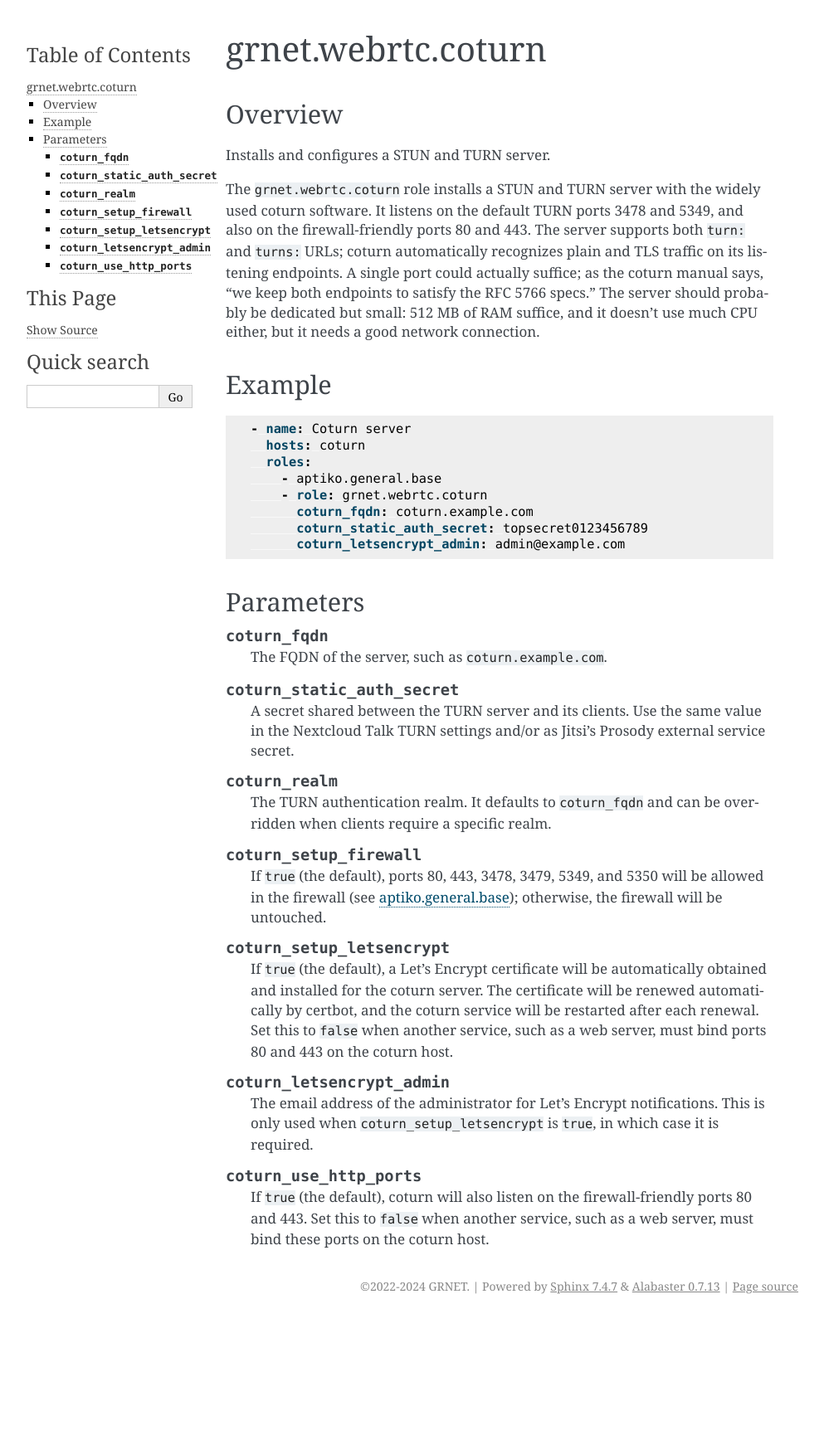
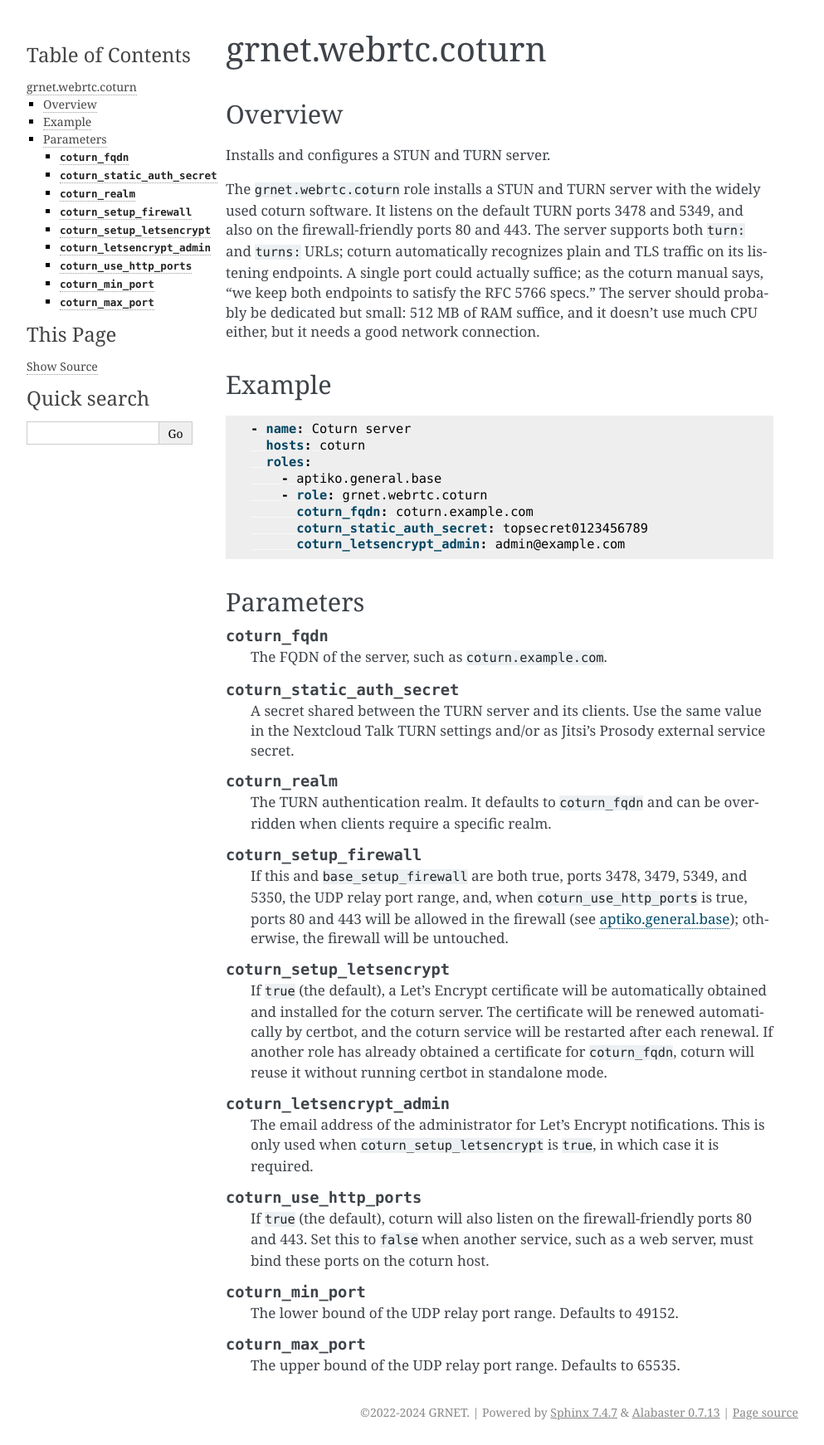
Before and after one commit to grnet/team-collaboration-toolkit, a Sphinx documentation site: the page built from docs/webrtc/coturn.rst, in a window 1280 px wide. Shown: the whole page at 83% size, without its empty margins (148-1141 px from the left). Built offline with Sphinx 7.4.7, drawn with Linux system fonts in a browser that asks for light colours; before the commit the page ends 1590 px from its top, so only the background shows below that.

Commit message:
Make fixes in coturn for Jitsi

```diff
--- a/docs/webrtc/coturn.rst
+++ b/docs/webrtc/coturn.rst
@@ -54,18 +54,20 @@ Parameters
 
 .. data:: coturn_setup_firewall
 
-   If ``true`` (the default), ports 80, 443, 3478, 3479, 5349, and 5350
-   will be allowed in the firewall (see aptiko.general.base_); otherwise,
-   the firewall will be untouched.
+   If this and ``base_setup_firewall`` are both true, ports 3478, 3479,
+   5349, and 5350, the UDP relay port range, and, when
+   ``coturn_use_http_ports`` is true, ports 80 and 443 will be allowed in
+   the firewall (see aptiko.general.base_); otherwise, the firewall will
+   be untouched.
 
 .. data:: coturn_setup_letsencrypt
 
    If ``true`` (the default), a Let's Encrypt certificate will be
    automatically obtained and installed for the coturn server.  The
    certificate will be renewed automatically by certbot, and the coturn
-   service will be restarted after each renewal.  Set this to ``false``
-   when another service, such as a web server, must bind ports 80 and 443
-   on the coturn host.
+   service will be restarted after each renewal. If another role has
+   already obtained a certificate for ``coturn_fqdn``, coturn will reuse
+   it without running certbot in standalone mode.
 
 .. data:: coturn_letsencrypt_admin
 
@@ -80,4 +82,12 @@ Parameters
    another service, such as a web server, must bind these ports on the
    coturn host.
 
+.. data:: coturn_min_port
+
+   The lower bound of the UDP relay port range. Defaults to 49152.
+
+.. data:: coturn_max_port
+
+   The upper bound of the UDP relay port range. Defaults to 65535.
+
 .. _aptiko.general.base: https://aptikogeneral.readthedocs.io/en/latest/base.html
```
Also changed, not shown: 3 other files.
